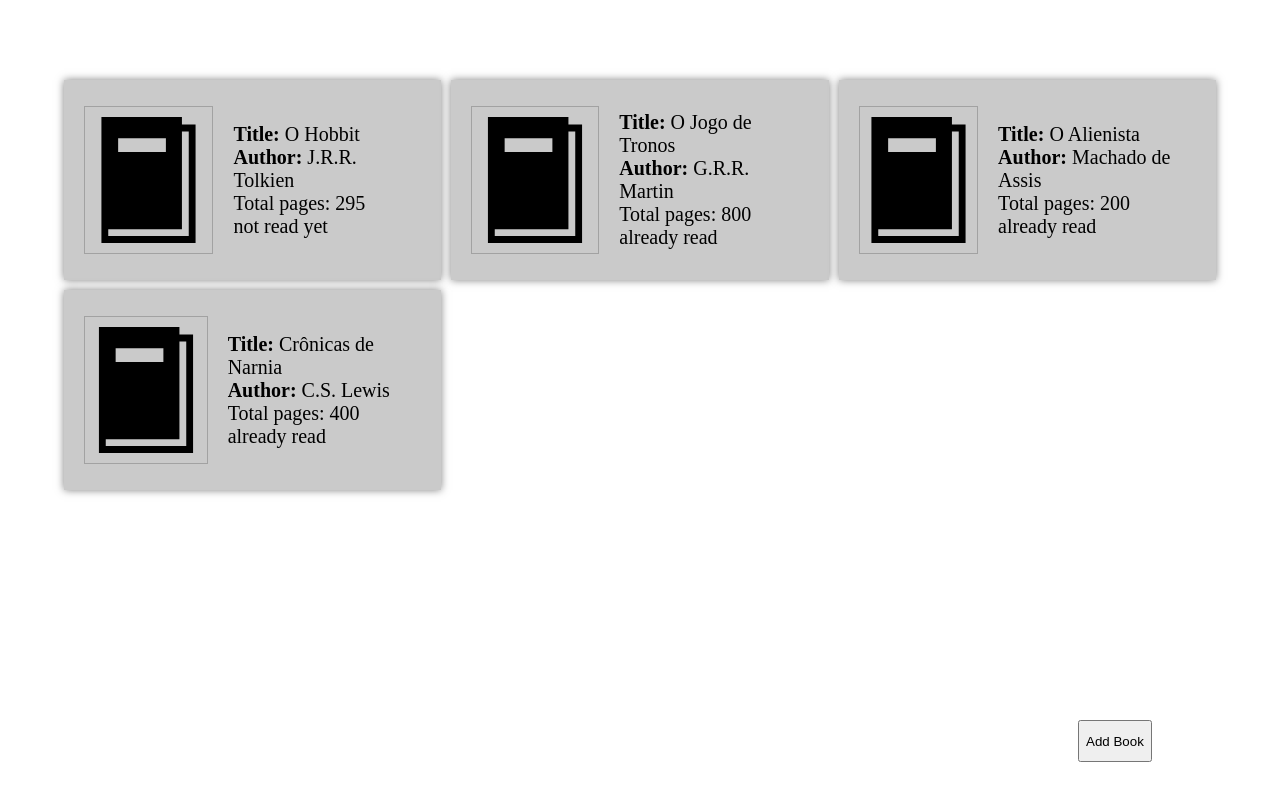
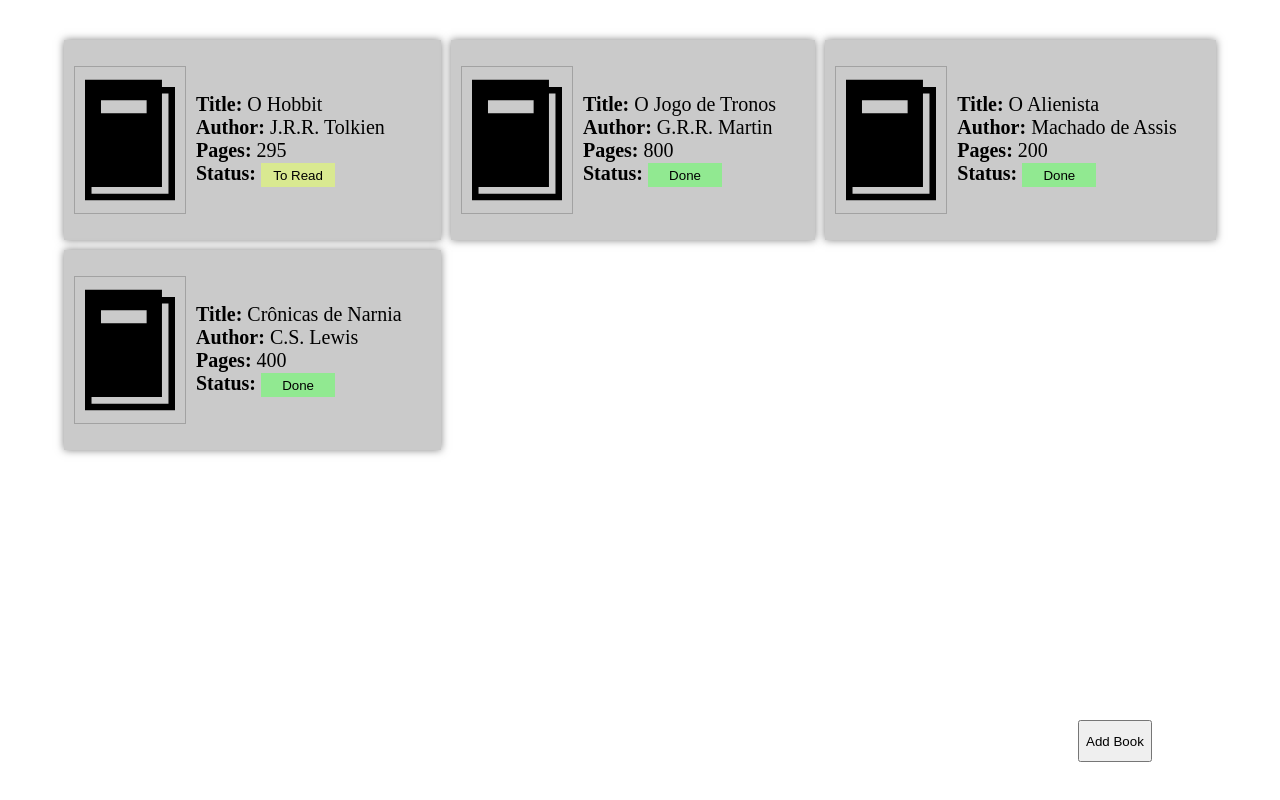
Before and after one commit to al-ptk/odin-library, a plain HTML site: page index.html in a window 1280 px wide. Drawn offline with Linux system fonts and the light colour scheme.

Commit message:
Add  Read status button

```diff
--- a/script.js
+++ b/script.js
@@ -18,6 +18,110 @@ function p(str) {
 
 function newEl(tag, parent) {
     return parent.appendChild(document.createElement(tag));
+}
+
+class Library {
+    constructor () {
+        this.booklist = [];
+        this.buildLibraryWidget();
+    }
+
+    buildLibraryWidget () {
+        this.DOMreferece = document.createElement('div');
+        this.DOMreferece.classList.add('library');
+
+        const addButton = newEl('button', this.DOMreferece);
+        addButton.classList.add('addBook');
+        addButton.textContent = 'Add Book';
+        addButton.addEventListener('click', (e) => {
+            e.target.style.display = 'none';
+            const showButton = () => e.target.style.display = 'block';
+            addBookModal (this, showButton);
+        });
+
+        root.appendChild(this.DOMreferece);
+    }
+
+    addBook (book) {
+        this.booklist.push(book);
+        this.DOMreferece.appendChild(book.DOMreference);
+    }
+
+    getBooklist () {
+        return this.booklist;
+    }
+}
+
+class Book {
+    constructor (title, author, pages, hasRead) {
+        this.title = title;
+        this.author = author;
+        this.pages = pages;
+        this.hasRead = hasRead;
+        this.buildBookWidget();
+    }
+
+    getReadStatus () {
+        return this.hasRead
+            ? 'Done'
+            : 'To Read';
+    }
+
+    info () {
+        return `${this.title} by ${this.author}, ${this.pages} pages, ${this.getReadStatus()}.`
+    }
+
+    buildBookWidget () {
+        this.DOMreference = document.createElement('div');
+        this.DOMreference.classList.add('book');
+
+        //The repetition below is me not wanting to create a mini-framework
+
+        const thumbnail = newEl ('object', this.DOMreference);
+        thumbnail.classList.add('thumbnail');
+        thumbnail.setAttribute('type', 'image/svg+xml')
+        thumbnail.setAttribute('data', './book-pictogram.svg')
+
+        // thumbnail.style.fill = pickRandomColor();
+
+        const bookInfo = newEl ('div', this.DOMreference);
+        bookInfo.classList.add('bookInfo');
+
+        const title = newEl('p', bookInfo);
+        const titleProperty = newEl('span', title);
+        titleProperty.style.fontWeight = 'bold';
+        titleProperty.textContent = 'Title: ';
+        const titleValue = newEl('span', title);
+        titleValue.textContent = this.title;
+
+        const author = newEl('p', bookInfo);
+        const authorProperty = newEl('span', author);
+        authorProperty.style.fontWeight = 'bold';
+        authorProperty.textContent = 'Author: ';
+        const authorValue = newEl('span', author);
+        authorValue.textContent = this.author;
+
+        const pages = newEl('p', bookInfo);
+        const pagesProperty = newEl('span', pages)
+        pagesProperty.style.fontWeight = 'bold';
+        pagesProperty.textContent = 'Pages: ';
+        const pagesValue = newEl('span', pages);
+        pagesValue.textContent = this.pages;
+
+        const hasRead = newEl ('p', bookInfo)
+        const hasReadProperty = newEl('span', hasRead);
+        hasReadProperty.style.fontWeight = 'bold';
+        hasReadProperty.textContent = 'Status: ';
+        const hasReadButton = newEl('button', hasRead);
+        hasReadButton.classList.add('hasReadButton');
+        if (!this.hasRead) hasReadButton.classList.add('unread');
+        hasReadButton.textContent = this.getReadStatus();
+        hasReadButton.addEventListener('click', (e) => {
+            this.hasRead = !this.hasRead;
+            e.target.classList.toggle('unread');
+            e.target.textContent = this.getReadStatus();
+        })
+    }
 }
 
 function addBookModal (library, callback) {
@@ -114,99 +218,8 @@ function addBookModal (library, callback) {
     });
 };
 
-class Library {
-    constructor () {
-        this.booklist = [];
-        this.buildLibraryWidget();
-    }
+function deleteModal () {
 
-    buildLibraryWidget () {
-        this.DOMreferece = document.createElement('div');
-        this.DOMreferece.classList.add('library');
-
-        const addButton = newEl('button', this.DOMreferece);
-        addButton.classList.add('addBook');
-        addButton.textContent = 'Add Book';
-        addButton.addEventListener('click', (e) => {
-            e.target.style.display = 'none';
-            const showButton = () => e.target.style.display = 'block';
-            addBookModal (this, showButton);
-        });
-
-        root.appendChild(this.DOMreferece);
-    }
-
-    addBook (book) {
-        this.booklist.push(book);
-        this.DOMreferece.appendChild(book.DOMreference);
-    }
-
-    getBooklist () {
-        return this.booklist;
-    }
-}
-
-class Book {
-    constructor (title, author, pages, hasRead) {
-        this.title = title;
-        this.author = author;
-        this.pages = pages;
-        this.hasRead = hasRead;
-        this.buildBookWidget();
-    }
-
-    getReadStatus () {
-        return this.hasRead
-            ? 'already read'
-            : 'not read yet';
-    }
-
-    info () {
-        return `${this.title} by ${this.author}, ${this.pages} pages, ${this.getReadStatus()}.`
-    }
-
-    buildBookWidget () {
-        this.DOMreference = document.createElement('div');
-        this.DOMreference.classList.add('book');
-
-        //The repetition below is me not wanting to create a mini-framework
-
-        const thumbnail = newEl ('object', this.DOMreference);
-        thumbnail.classList.add('thumbnail');
-        thumbnail.setAttribute('type', 'image/svg+xml')
-        thumbnail.setAttribute('data', './book-pictogram.svg')
-
-        // thumbnail.style.fill = pickRandomColor();
-
-        const bookInfo = newEl ('div', this.DOMreference);
-
-        const title = newEl('p', bookInfo);
-        const titleProperty = newEl('span', title);
-        titleProperty.style.fontWeight = 'bold';
-        titleProperty.textContent = 'Title: ';
-        const titleValue = newEl('span', title);
-        titleValue.textContent = this.title;
-
-        const author = newEl('p', bookInfo);
-        const authorProperty = newEl('span', author);
-        authorProperty.style.fontWeight = 'bold';
-        authorProperty.textContent = 'Author: ';
-        const authorValue = newEl('span', author);
-        authorValue.textContent = this.author;
-
-        const pages = newEl('p', bookInfo);
-        pages.textContent = `Total pages: ${this.pages}`;
-
-        const hasRead = newEl('p', bookInfo);
-        hasRead.textContent = this.getReadStatus();
-
-
-        function pickRandomColor () {
-            const colorList = ['red', 'green', 'blue'];
-            const randomColor = colorList[Math.trunc(Math.random() * colorList.length)]
-            return randomColor;
-        }
-    }
 }
 
 Main();
--- a/style.css
+++ b/style.css
@@ -16,7 +16,7 @@ body {
 .library {
     flex: 1;
     max-width: 90vw;
-    margin: 10vh auto;
+    margin: 5vh auto;
     display: grid;
     grid-template-columns: repeat(auto-fill, minmax(300px, auto));
     grid-auto-rows: 200px;
@@ -24,21 +24,34 @@ body {
 }
 
 .book {
+    position: relative;
     background-color: rgb(202, 202, 202);
     box-shadow: 0 0 8px 0 rgba(0,0,0,.5);
     display: flex;
     align-items: center;
-    gap: 20px;
+    gap: 10px;
     padding: 20px;
+    padding-left: 10px;
 }
 
 .book .thumbnail {
     box-sizing: content-box;
     --scale: 18px;
-    width: calc(6 * var(--scale));
+    width: calc(5 * var(--scale));
     height: calc(7 * var(--scale));
     padding: 10px;
     border: 1px solid rgba(0,0,0,.2);
+}
+
+.bookInfo .hasReadButton {
+    width: 10ch;
+    height: 1.2rem;
+    border-style: none;
+    background-color: rgb(145, 233, 145);
+}
+
+.hasReadButton.unread {
+    background-color: rgb(217, 233, 145);
 }
 
 button.addBook {
@@ -47,6 +60,7 @@ button.addBook {
     right: 10%;
     height: 42px;
     width: 10ch;
+    z-index: 10;
 }
 
 .addBookModal {
```
